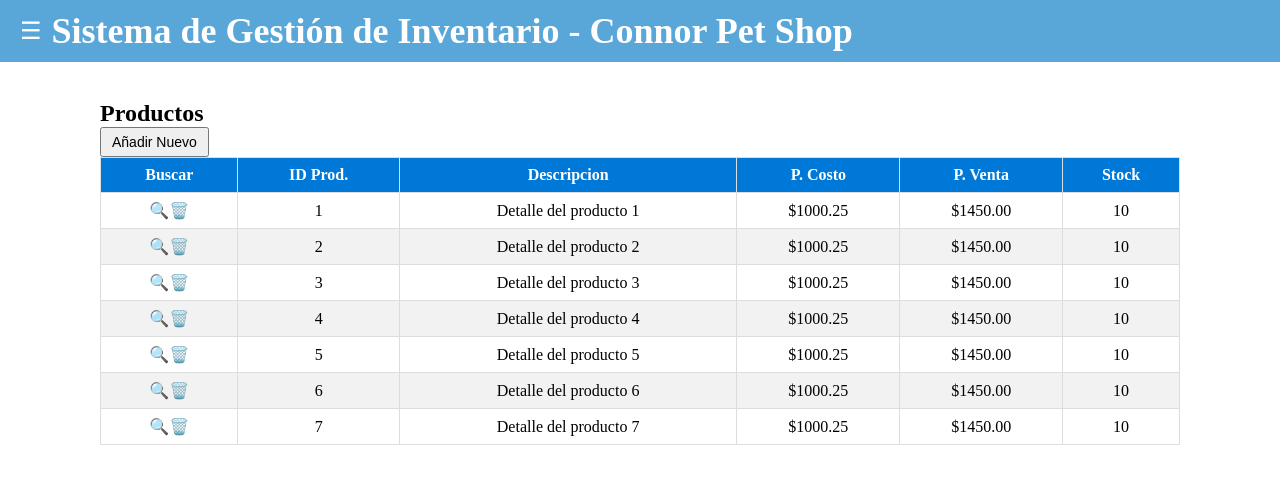
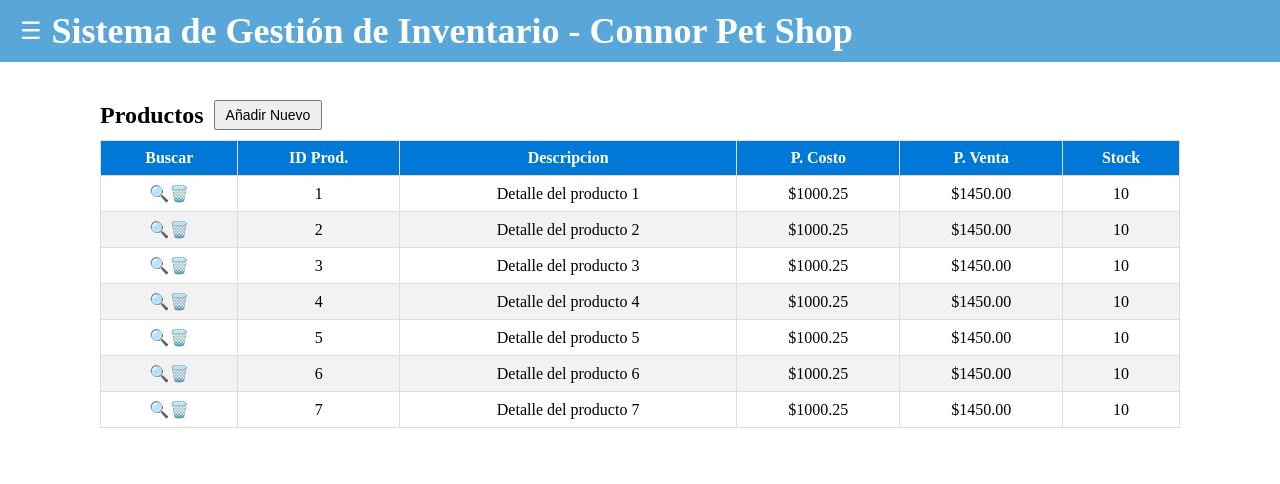
Before and after one commit to SantiagoSarasola/SIGI, a React (Vite) app in the folder Front/: page /productos in a window 1280 px wide. Shown: the top 484 px of the page. Built offline with nearby package versions, Linux system fonts and the light colour scheme.

Commit message:
Agrego funcionalidad al boton agregar

```diff
--- a/Front/src/pages/Productos.jsx
+++ b/Front/src/pages/Productos.jsx
@@ -15,24 +15,28 @@
   ];
 
   const handleVerDetalles = (id) => {
-    alert(`Ver detalles del producto con ID: ${id}`);
+    alert(`voy a la ventana para ver los detalles del producto: ${id}`);
   };
 
   const handleBorrar = (id) => {
     alert(`Borrar producto con ID: ${id}`);
   };
 
+  const handleAgregar = (id) => {
+    alert(`Aca tengo que ir a la ventana de añadir`);
+  };
+
+
   return (
     <>
       <div>
         <Menu />
       </div>
-
-
     <div className="productos">
-
-      <h2>Productos</h2>
-      <button className="btn-nuevo">Añadir Nuevo</button>
+        <div className="header-productos">
+          <h2>Productos</h2>
+          <button className="btn-nuevo" onClick={() => handleAgregar()}>Añadir Nuevo</button>
+        </div>
       <table className="productos-tabla">
         <thead>
           <tr>
```
